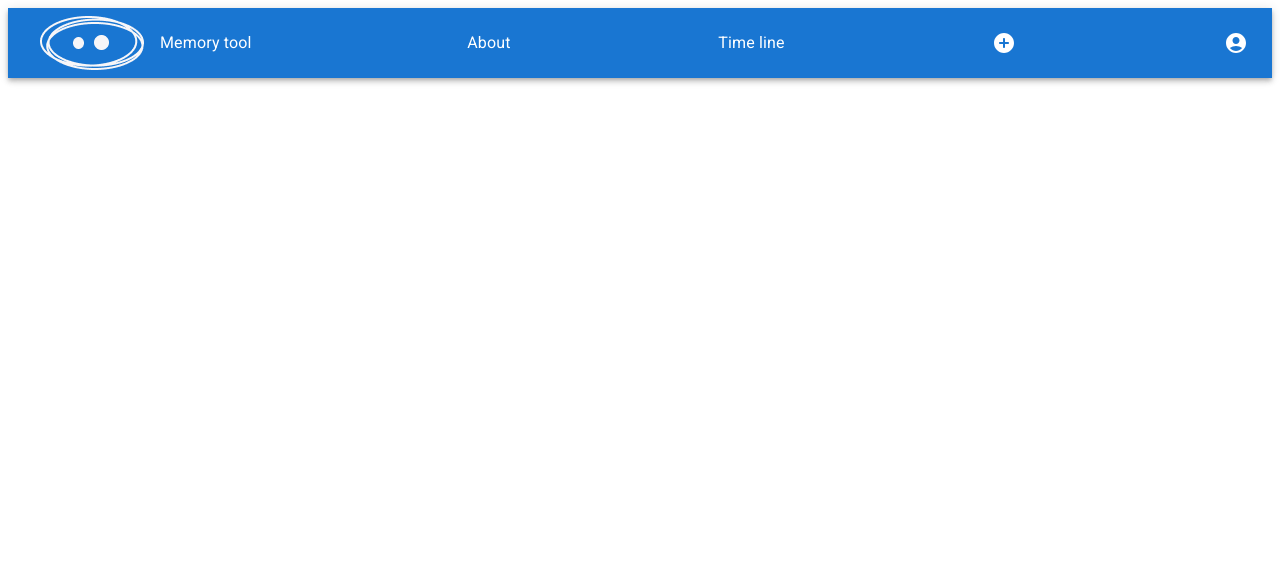
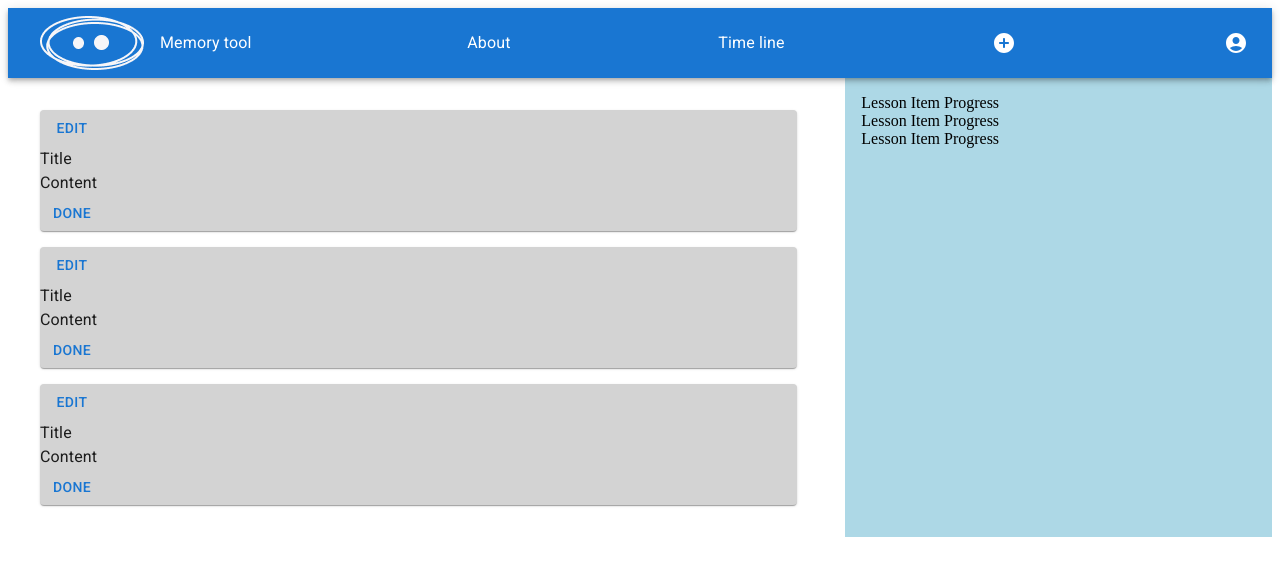
Before and after one commit to KlimaGi/ca-memory-tool, a React (Create React App) app: page / in a window 1280 px wide. Shown: the top 576 px of the page. Built offline with nearby package versions, Linux system fonts and the light colour scheme.

Commit message:
feat: add components

```diff
--- a/src/app.tsx
+++ b/src/app.tsx
@@ -1,9 +1,18 @@
 import React from 'react';
+import { Stack } from '@mui/material';
 import NavBar from './components/nav-bar';
+import TodayFeed from './components/today-feed';
+import TimeLine from './components/time-line';
 
 const App: React.FC = () => (
+  <>
+    <NavBar />
+    <Stack direction="row" spacing={2} justifyContent="space-between">
+      <TodayFeed />
+      <TimeLine />
+    </Stack>
 
-  <NavBar />
+  </>
 
 );
 
--- /dev/null
+++ b/src/components/lesson-item.tsx
@@ -0,0 +1,14 @@
+import React from 'react';
+import { Card, Button, Typography } from '@mui/material';
+
+const LessonItem = () => (
+  <Card sx={{ bgcolor: 'lightgray', margin: 2 }}>
+    <Button>Edit</Button>
+    <Typography>Title</Typography>
+    <Typography>Content</Typography>
+
+    <Button>Done</Button>
+  </Card>
+);
+
+export default LessonItem;
--- a/src/components/nav-bar.tsx
+++ b/src/components/nav-bar.tsx
@@ -3,7 +3,7 @@ import {
   AppBar, Box, Typography, styled, Toolbar,
 } from '@mui/material';
 import { AddCircleRounded, AccountCircle } from '@mui/icons-material';
-import logo from '../images/logo-white-sm.png';
+import logo from '../assets/logo-white-sm.png';
 
 const StyleToolBar = styled(Toolbar)({
   display: 'flex',
--- /dev/null
+++ b/src/components/time-line.tsx
@@ -0,0 +1,15 @@
+import React from 'react';
+import { Box } from '@mui/material';
+
+const TimeLine = () => (
+  <Box flex={2} p={2} sx={{ bgcolor: 'lightblue' }}>
+    <Box>Lesson Item Progress</Box>
+
+    <Box>Lesson Item Progress</Box>
+
+    <Box>Lesson Item Progress</Box>
+
+  </Box>
+);
+
+export default TimeLine;
--- /dev/null
+++ b/src/components/today-feed.tsx
@@ -0,0 +1,14 @@
+import React from 'react';
+import { Box } from '@mui/material';
+import LessonItem from './lesson-item';
+
+const TodayFeed = () => (
+  <Box flex={4} p={2}>
+    <LessonItem />
+    <LessonItem />
+    <LessonItem />
+
+  </Box>
+);
+
+export default TodayFeed;
```
Also changed, not shown: src/assets/logo-white-sm.png (renamed from src/images/logo-white-sm.png).
